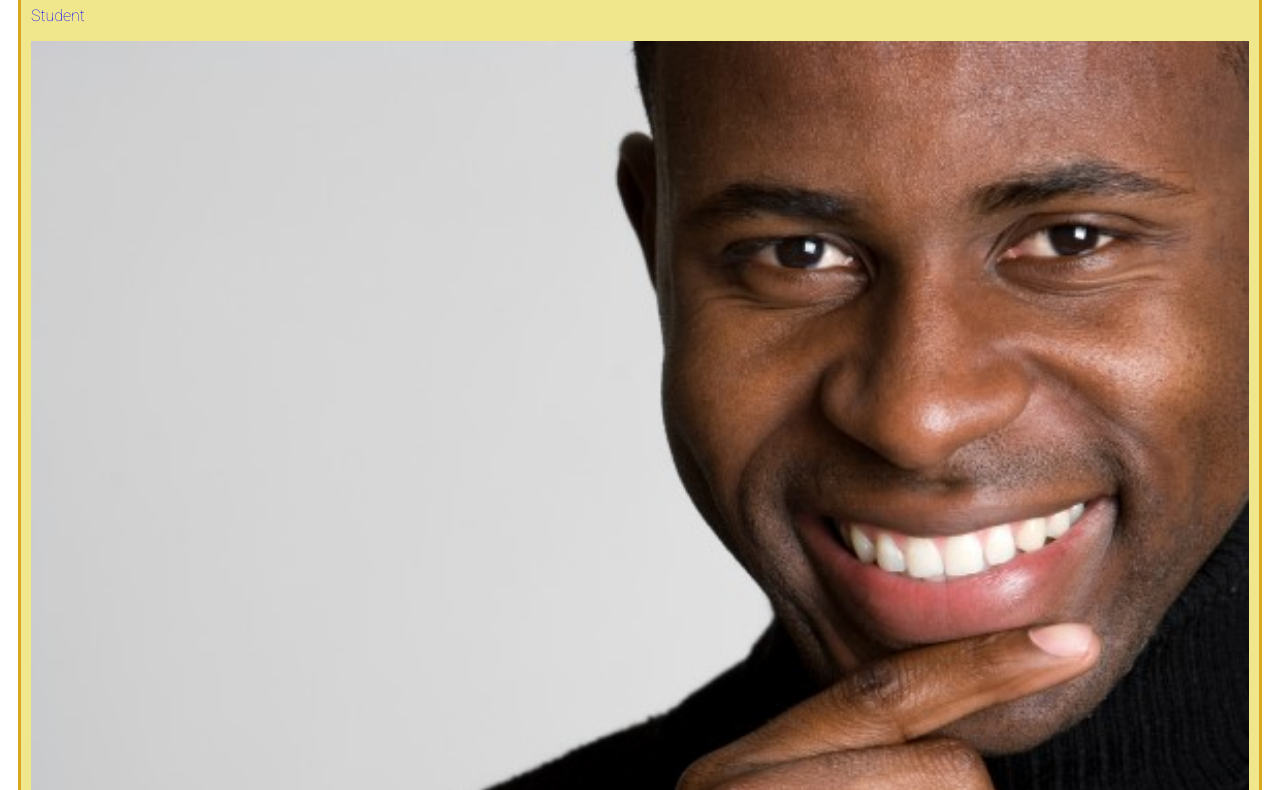
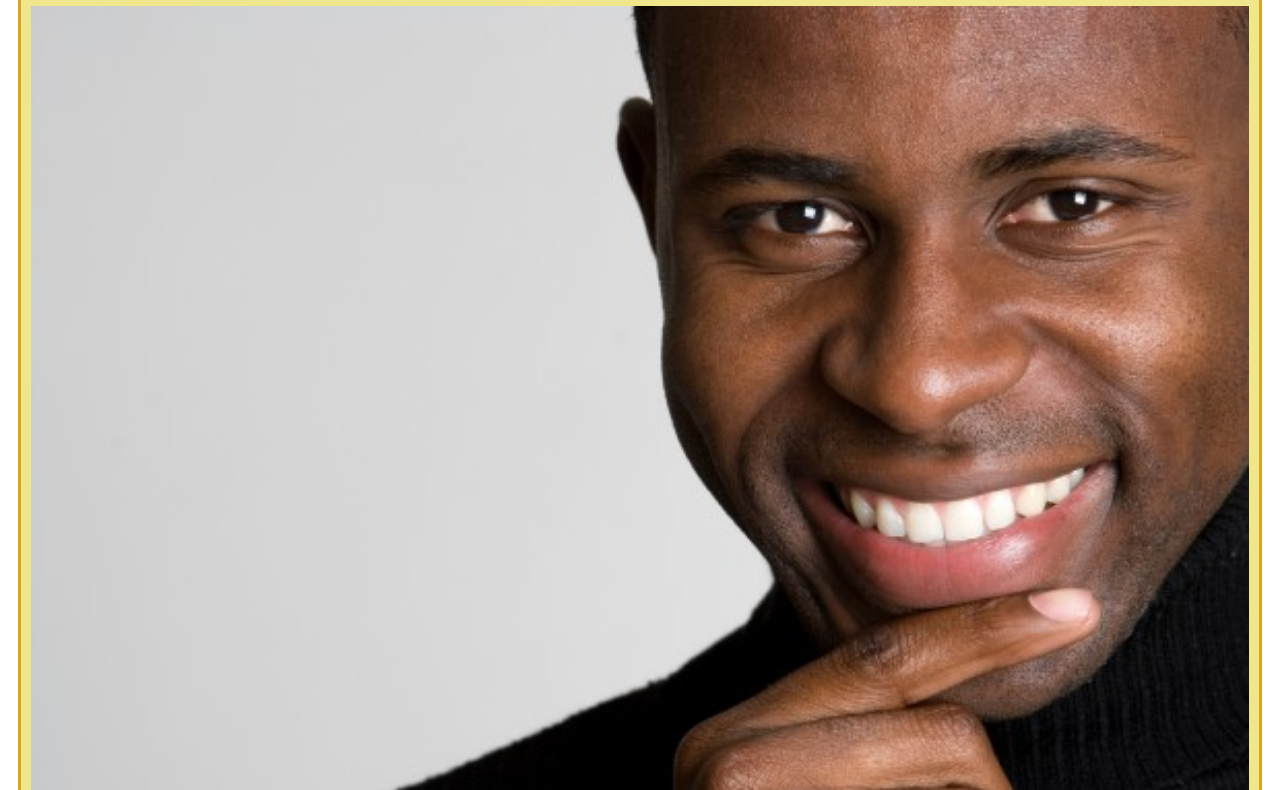
Before and after one commit to samlessq/html-checkpoint, a plain HTML site: page index.html in a window 1280 px wide. Shown: the part 248-1038 px from the top of the page. Drawn offline with Linux system fonts and the light colour scheme.

Commit message:
add . git commit -m "add ."

```diff
--- a/index.html
+++ b/index.html
@@ -24,7 +24,6 @@
       <!--header-->
       <header>
         <h1 class="name">Ezeliora Samson</h1>
-        <p class="title">Student</p>
         <img src="latest.jpg" alt="A picture of a man">
         <button>Find out more</button>
       </header>
--- a/style.css
+++ b/style.css
@@ -64,7 +64,7 @@ header {
     background-color: khaki;
 }
 
-.name, p{
+.name, {
     color: blue;
 }
 
```
